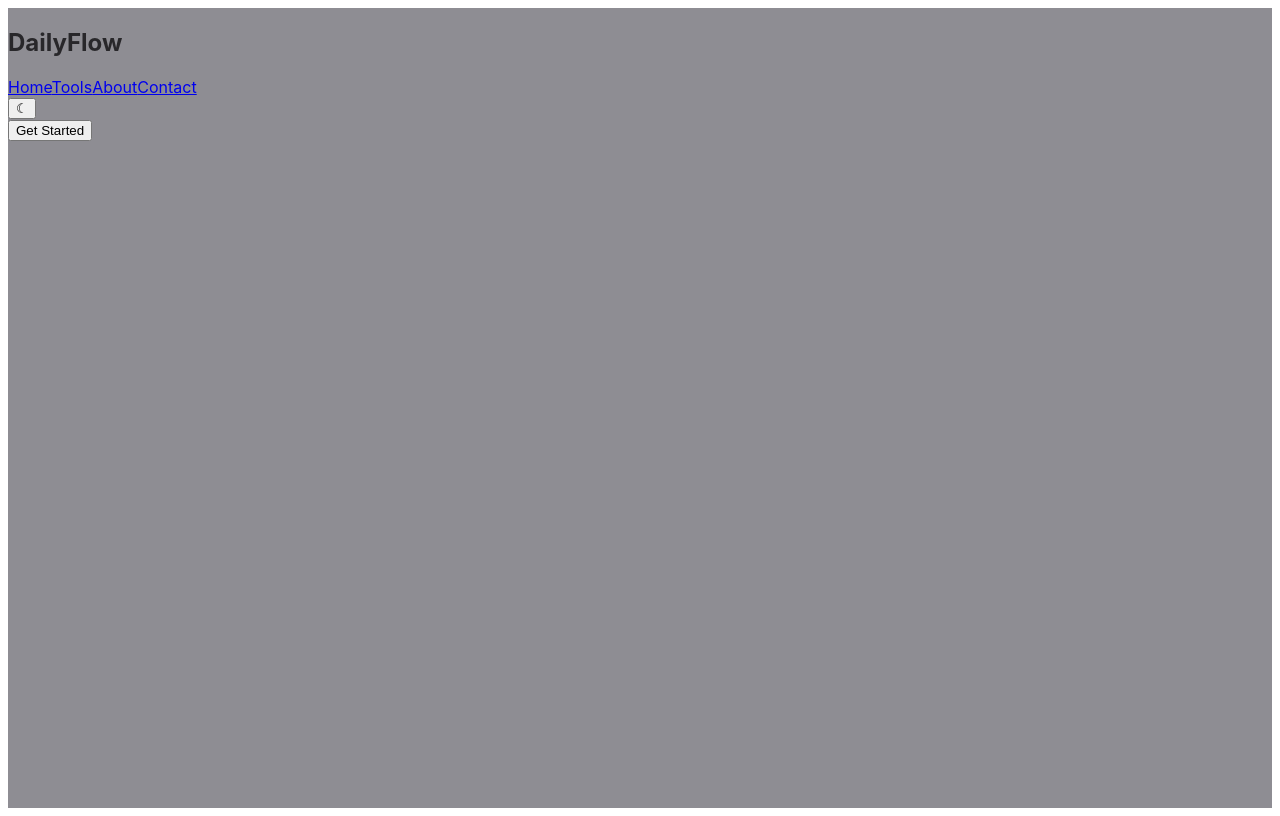
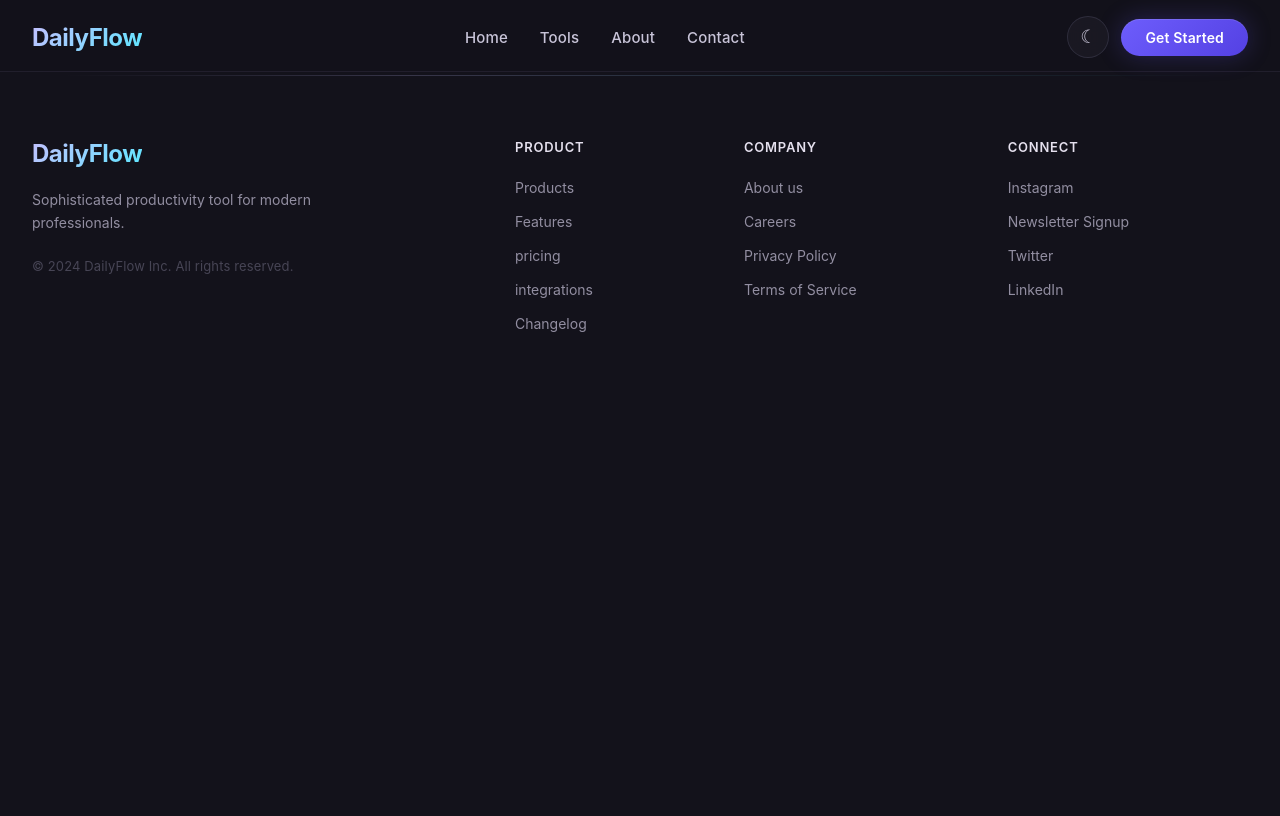
Before and after one commit to Divasdev/Let-S-React, a React (Vite) app in the folder Daily-flow/: page / in a window 1280 px wide. Built offline with nearby package versions, Linux system fonts and the light colour scheme.

Commit message:
Done with Header and Navbar

```diff
--- a/Daily-flow/src/components/layout/AppLayout.css
+++ b/Daily-flow/src/components/layout/AppLayout.css
@@ -1,11 +1,30 @@
+/* ============================================
+   APP LAYOUT — Nebula Flow Design System
+   Root shell: global resets + page wrapper
+   ============================================ */
+
+*,
+*::before,
+*::after {
+   box-sizing: border-box;
+   margin: 0;
+   padding: 0;
+}
+
+body {
+   font-family: Inter, system-ui, -apple-system, sans-serif;
+   background: #13121b;
+   color: #e5e0ee;
+   -webkit-font-smoothing: antialiased;
+   -moz-osx-font-smoothing: grayscale;
+}
+
 .app-layout {
-  min-height: 100vh;
+   min-height: 100vh;
+   display: flex;
+   flex-direction: column;
 
-  display: flex;
-  flex-direction: column;
-
-  background: #8e8d93;
-  color: #28272a;
-
-  font-family: Inter, sans-serif;
+   background: #13121b;
+   color: #e5e0ee;
+   font-family: Inter, system-ui, -apple-system, sans-serif;
 }
--- a/Daily-flow/src/components/layout/AppLayout.jsx
+++ b/Daily-flow/src/components/layout/AppLayout.jsx
@@ -1,12 +1,14 @@
 import './AppLayout.css';
-import {  Navbar } from './Navbar';
-export function AppLayout(){
+import { Navbar } from './Navbar';
+import { Footer } from './Footer';
+export function AppLayout() {
 
 
-   return(
+   return (
       <>
          <section className="app-layout">
             <Navbar />
+            <Footer />
 
 
          </section>
--- a/Daily-flow/src/components/layout/Footer.css
+++ b/Daily-flow/src/components/layout/Footer.css
@@ -0,0 +1,151 @@
+/* ============================================
+   FOOTER — Nebula Flow Design System
+   Deep dark footer with glass-edge separator
+   ============================================ */
+
+.footer {
+   position: relative;
+   display: flex;
+   justify-content: space-between;
+   gap: 4rem;
+
+   padding: 4rem 2rem 3rem;
+   max-width: 1400px;
+   margin: 0 auto;
+   width: 100%;
+
+   /* Visual separator — glass-edge gradient border */
+   border-top: 1px solid transparent;
+   background-origin: border-box;
+   background-clip: padding-box, border-box;
+}
+
+/* Gradient top border drawn with a pseudo-element
+   so we get a fade-out effect on both edges */
+.footer::before {
+   content: '';
+   position: absolute;
+   top: 0;
+   left: 5%;
+   right: 5%;
+   height: 1px;
+   background: linear-gradient(
+      90deg,
+      transparent 0%,
+      rgba(197, 192, 255, 0.2) 30%,
+      rgba(93, 230, 255, 0.12) 70%,
+      transparent 100%
+   );
+}
+
+/* ---------- Brand section ---------- */
+
+.footer__brand-section {
+   max-width: 300px;
+   flex-shrink: 0;
+}
+
+/* Re-use the logo styles from Navbar.css via the same class */
+
+.footer__tagline {
+   margin-top: 1.25rem;
+}
+
+.footer__description {
+   font-family: Inter, sans-serif;
+   font-size: 0.875rem;
+   font-weight: 400;
+   line-height: 1.65;
+   color: #928ea1;
+   margin-bottom: 1.5rem;
+}
+
+.footer__copyright {
+   font-family: Inter, sans-serif;
+   font-size: 0.8125rem;
+   font-weight: 400;
+   color: #474555;
+   letter-spacing: 0.01em;
+}
+
+/* ---------- Link columns ---------- */
+
+.footer__links {
+   flex: 1;
+   display: flex;
+   justify-content: space-evenly;
+   gap: 2rem;
+}
+
+.footer__menu {
+   display: flex;
+   flex-direction: column;
+   gap: 0.875rem;
+}
+
+.footer__menu-title {
+   font-family: Inter, sans-serif;
+   font-size: 0.8125rem;
+   font-weight: 600;
+   letter-spacing: 0.06em;
+   text-transform: uppercase;
+   color: #e5e0ee;
+   margin-bottom: 0.5rem;
+}
+
+.footer__link-item {
+   display: block;
+}
+
+.footer__link-item a {
+   text-decoration: none;
+   font-family: Inter, sans-serif;
+   font-size: 0.875rem;
+   font-weight: 400;
+   color: #928ea1;
+   transition: color 0.3s ease,
+               transform 0.25s ease;
+   display: inline-block;
+}
+
+.footer__link-item a:hover {
+   color: #c5c0ff;
+   transform: translateX(3px);
+}
+
+/* ============================================
+   RESPONSIVE
+   ============================================ */
+
+@media (max-width: 768px) {
+   .footer {
+      flex-direction: column;
+      gap: 3rem;
+      padding: 3rem 1.25rem 2.5rem;
+   }
+
+   .footer__brand-section {
+      max-width: 100%;
+   }
+
+   .footer__links {
+      flex-wrap: wrap;
+      justify-content: space-between;
+      gap: 2rem;
+   }
+
+   .footer__menu {
+      min-width: 130px;
+   }
+}
+
+@media (max-width: 480px) {
+   .footer__links {
+      flex-direction: column;
+      gap: 2.5rem;
+   }
+
+   .footer__description {
+      font-size: 0.8125rem;
+   }
+}
--- a/Daily-flow/src/components/layout/Footer.jsx
+++ b/Daily-flow/src/components/layout/Footer.jsx
@@ -0,0 +1,70 @@
+import { AppLogo } from "./Navbar";
+import "./Footer.css";
+ export function Footer(){
+   return(
+      <footer className='footer'>
+         <div className='footer__brand-section'>
+            <AppLogo />
+            <Tagline />
+         </div>
+
+         <FooterLinks />
+      </footer>
+   )
+}
+
+export function Tagline(){
+   return(
+      <div className='footer__tagline'>
+         <p className='footer__description'>
+            Sophisticated productivity tool for modern professionals.
+         </p>
+
+         <p className='footer__copyright'>
+            © 2024 DailyFlow Inc. All rights reserved.
+         </p>
+      </div>
+   )
+}
+
+
+const Product=["Products","Features","pricing","integrations","Changelog"]
+const Company=["About us","Careers","Privacy Policy","Terms of Service"]
+
+const Connect=["Instagram","Newsletter Signup","Twitter","LinkedIn"]
+
+
+export function FooterLinks(){
+   return (
+      <div className='footer__links'>
+
+         <div className='footer__menu'>
+            <h4 className='footer__menu-title'>Product</h4>
+            {Product.map((product) => (
+               <span className='footer__link-item' key={product}>
+                  <a href="#">{product}</a>
+               </span>
+            ))}
+         </div>
+
+         <div className='footer__menu'>
+            <h4 className='footer__menu-title'>Company</h4>
+            {Company.map((company) => (
+               <span className='footer__link-item' key={company}>
+                  <a href="#">{company}</a>
+               </span>
+            ))}
+         </div>
+
+         <div className='footer__menu'>
+            <h4 className='footer__menu-title'>Connect</h4>
+            {Connect.map((connect) => (
+               <span className='footer__link-item' key={connect}>
+                  <a href="#">{connect}</a>
+               </span>
+            ))}
+         </div>
+
+      </div>
+   )
+}
--- a/Daily-flow/src/components/layout/Navbar.css
+++ b/Daily-flow/src/components/layout/Navbar.css
@@ -0,0 +1,228 @@
+/* ============================================
+   NAVBAR — Nebula Flow Design System
+   Glassmorphism header with sticky positioning
+   ============================================ */
+
+.navbar {
+   position: sticky;
+   top: 0;
+   z-index: 100;
+
+   display: flex;
+   justify-content: space-between;
+   align-items: center;
+
+   padding: 1rem 2rem;
+   max-width: 1400px;
+   margin: 0 auto;
+   width: 100%;
+}
+
+/* Glass backdrop applied to a pseudo so the blur
+   doesn't affect child elements */
+.navbar::before {
+   content: '';
+   position: fixed;
+   top: 0;
+   left: 0;
+   right: 0;
+   height: 72px;
+   z-index: -1;
+
+   background: rgba(19, 18, 27, 0.82);
+   backdrop-filter: blur(20px);
+   -webkit-backdrop-filter: blur(20px);
+   border-bottom: 1px solid rgba(197, 192, 255, 0.08);
+}
+
+/* ---------- Logo ---------- */
+
+.navbar-logo {
+   display: flex;
+   align-items: center;
+}
+
+.navbar-brand {
+   font-family: Inter, sans-serif;
+   font-size: 1.5rem;
+   font-weight: 700;
+   letter-spacing: -0.02em;
+   color: #e5e0ee;
+   background: linear-gradient(135deg, #c5c0ff 0%, #5de6ff 100%);
+   background-clip: text;
+   -webkit-background-clip: text;
+   -webkit-text-fill-color: transparent;
+   user-select: none;
+}
+
+/* ---------- Navigation ---------- */
+
+.navbar-nav {
+   display: flex;
+   align-items: center;
+   gap: 2rem;
+}
+
+.navbar-nav a {
+   position: relative;
+   text-decoration: none;
+   font-family: Inter, sans-serif;
+   font-size: 0.9375rem;
+   font-weight: 500;
+   color: #c8c4d8;
+   letter-spacing: 0.01em;
+   transition: color 0.3s ease;
+}
+
+.navbar-nav a:hover {
+   color: #e5e0ee;
+}
+
+/* Animated underline on hover */
+.navbar-nav a::after {
+   content: '';
+   position: absolute;
+   bottom: -4px;
+   left: 0;
+   width: 0;
+   height: 2px;
+   border-radius: 9999px;
+   background: linear-gradient(90deg, #6d5dfc, #5de6ff);
+   transition: width 0.3s ease;
+}
+
+.navbar-nav a:hover::after {
+   width: 100%;
+}
+
+/* ---------- Actions ---------- */
+
+.navbar_actions {
+   display: flex;
+   align-items: center;
+   gap: 0.75rem;
+}
+
+/* Theme toggle — glass circle */
+.navbar_theme-toggle {
+   display: flex;
+   align-items: center;
+}
+
+.navbar_theme-button {
+   width: 42px;
+   height: 42px;
+   border-radius: 9999px;
+
+   display: flex;
+   align-items: center;
+   justify-content: center;
+
+   border: 1px solid rgba(197, 192, 255, 0.12);
+   background: rgba(32, 31, 40, 0.6);
+   backdrop-filter: blur(12px);
+   -webkit-backdrop-filter: blur(12px);
+
+   color: #c8c4d8;
+   font-size: 1.15rem;
+   cursor: pointer;
+   transition: border-color 0.3s ease,
+               background 0.3s ease,
+               transform 0.25s ease,
+               box-shadow 0.3s ease;
+}
+
+.navbar_theme-button:hover {
+   border-color: rgba(197, 192, 255, 0.28);
+   background: rgba(42, 41, 51, 0.75);
+   transform: rotate(20deg) scale(1.05);
+   box-shadow: 0 0 18px rgba(109, 93, 252, 0.15);
+}
+
+/* CTA button — primary gradient */
+.navbar_cta {
+   display: flex;
+   align-items: center;
+}
+
+.navbar_cta-button {
+   padding: 0.625rem 1.5rem;
+   border: none;
+   border-radius: 9999px;
+
+   font-family: Inter, sans-serif;
+   font-size: 0.875rem;
+   font-weight: 600;
+   letter-spacing: 0.01em;
+
+   background: linear-gradient(135deg, #6d5dfc 0%, #5441e3 100%);
+   color: #ffffff;
+   cursor: pointer;
+
+   box-shadow: 0 0 24px rgba(109, 93, 252, 0.25),
+               inset 0 1px 0 rgba(255, 255, 255, 0.12);
+
+   transition: transform 0.25s ease,
+               box-shadow 0.3s ease;
+}
+
+.navbar_cta-button:hover {
+   transform: translateY(-1px) scale(1.03);
+   box-shadow: 0 0 32px rgba(109, 93, 252, 0.4),
+               inset 0 1px 0 rgba(255, 255, 255, 0.18);
+}
+
+.navbar_cta-button:active {
+   transform: translateY(0) scale(0.98);
+}
+
+/* ============================================
+   RESPONSIVE
+   ============================================ */
+
+@media (max-width: 768px) {
+   .navbar {
+      flex-wrap: wrap;
+      gap: 1rem;
+      padding: 1rem 1.25rem;
+   }
+
+   .navbar::before {
+      height: auto;
+      /* let it stretch with the wrapped content */
+      bottom: 0;
+      position: absolute;
+   }
+
+   .navbar-nav {
+      order: 3;
+      width: 100%;
+      justify-content: center;
+      gap: 1.5rem;
+   }
+
+   .navbar-nav a {
+      font-size: 0.875rem;
+   }
+
+   .navbar_cta-button {
+      padding: 0.5rem 1.2rem;
+      font-size: 0.8125rem;
+   }
+}
+
+@media (max-width: 480px) {
+   .navbar-brand {
+      font-size: 1.25rem;
+   }
+
+   .navbar-nav {
+      gap: 1rem;
+   }
+
+   .navbar_theme-button {
+      width: 36px;
+      height: 36px;
+      font-size: 1rem;
+   }
+}
```
